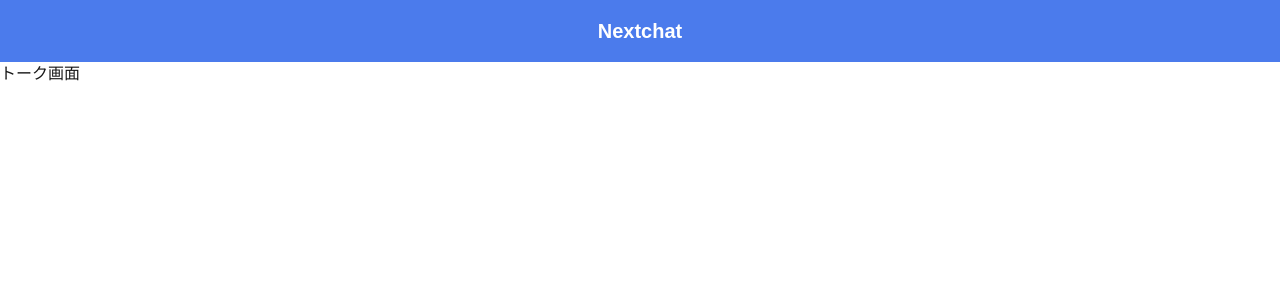
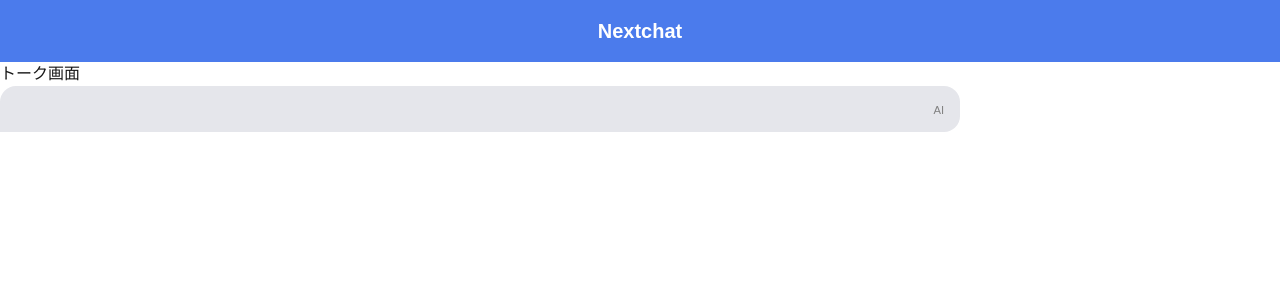
Before and after one commit to Tomoryo211/Nextchat, a Next.js app: page / in a window 1280 px wide. Shown: the top 300 px of the page. Built offline with nearby package versions, Linux system fonts and the light colour scheme.

Commit message:
コンポーネント作成(Message)

```diff
--- a/app/components/Messages/Messages.module.scss
+++ b/app/components/Messages/Messages.module.scss
@@ -0,0 +1,32 @@
+.message {
+    display: flex;
+    flex-direction: column;
+    margin-bottom: 0.8rem;
+    max-width: 75%;
+    word-break: break-word;
+    &.user {
+    align-self: flex-end;
+    background-color: #4b7bec;
+    color: white;
+    border-radius: 1rem 1rem 0 1rem;
+    padding: 0.8rem 1rem;
+    }
+    &.assistant {
+    align-self: flex-start;
+    background-color: #e5e6eb;
+    color: #333;
+    border-radius: 1rem 1rem 1rem 0;
+    padding: 0.8rem 1rem;
+    }
+}
+
+.text {
+    white-space: pre-wrap;
+}
+
+.role {
+    color: gray;
+    font-size: 0.7rem;
+    margin-top: 0.2rem;
+    text-align: right;
+}
--- a/app/components/Messages/page.tsx
+++ b/app/components/Messages/page.tsx
@@ -0,0 +1,18 @@
+import styles from "./Messages.module.scss";
+
+interface Messageprops{
+    role:string;
+    text:string;
+}
+
+export default function Nextchat({role, text}: Messageprops){
+    const isUser = role === "user";
+    return(
+        <>
+        <div className={`${styles.message} ${isUser ? styles.user : styles.assistant}`}>
+            <div className={styles.text}>{text}</div>
+            <div className={styles.role}>{isUser ? "あなた" : "AI"}</div>
+        </div>
+        </>
+    );
+};
--- a/app/page.tsx
+++ b/app/page.tsx
@@ -2,6 +2,7 @@
 
 import { useState } from "react";
 import ChatHeader from "./components/chatHeader/page";
+import Messages from "./components/Messages/page";
 
 export default function Nextchat() {
     const [messeage, setMesseage] = useState([
@@ -12,6 +13,7 @@
         <div className="chatApp">
             <ChatHeader />
             <h1>トーク画面</h1>
+            <Messages />
         </div>
         </>
     )
```
